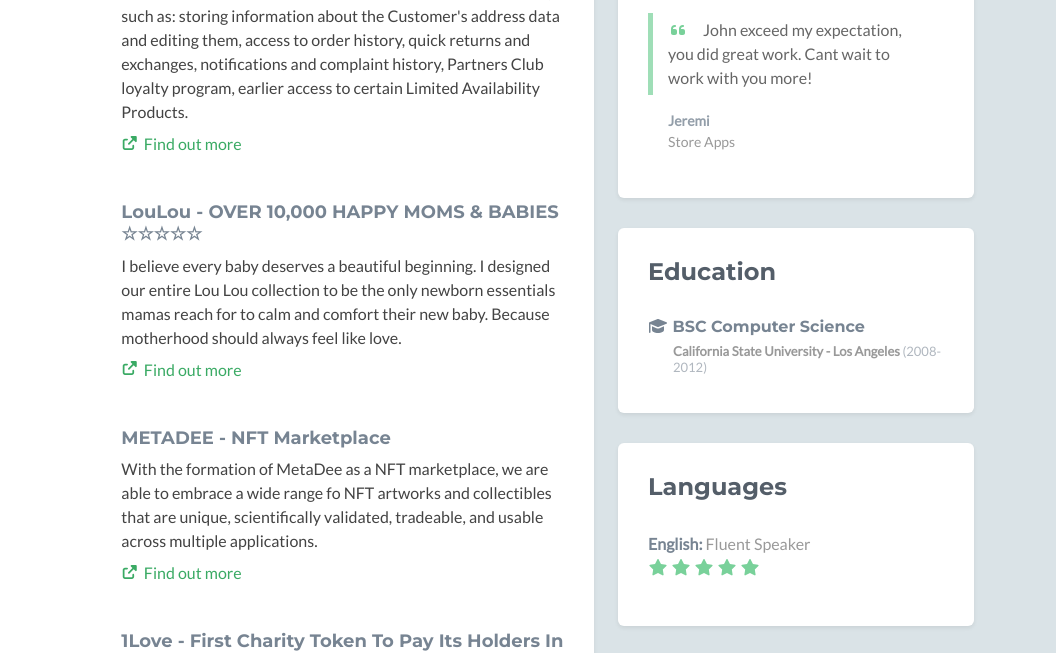
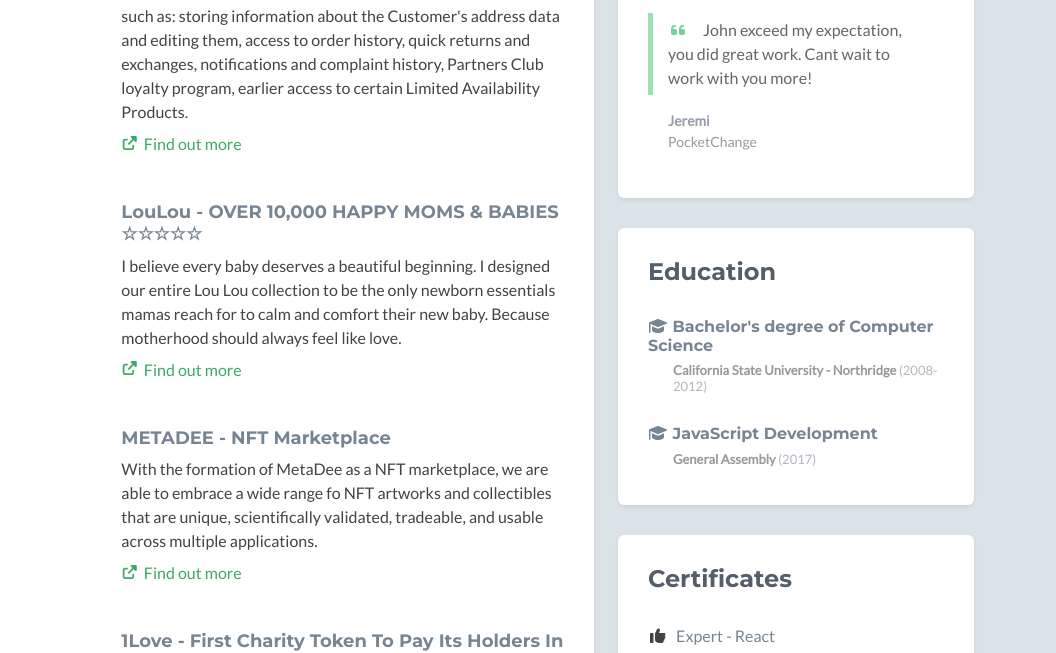
Before and after one commit to Angular0527/samuelmol0527.github.io, a plain HTML site: page index.html in a window 1280 px wide. Shown: the part 1625-2278 px from the top of the page, 224-1280 px from the left. Drawn offline with nearby package versions, Linux system fonts and the light colour scheme; a script that the page names is missing; some icons are missing.

Commit message:
finished

```diff
--- a/index.html
+++ b/index.html
@@ -353,7 +353,7 @@
                                 <blockquote class="quote">
                                     <p><i class="fas fa-quote-left"></i>John exceed my expectation, you did great work. Cant wait to work with you more!</p>
                                 </blockquote>
-                                <p class="source"><span class="name">Jeremi</span><br /><span class="title">Store Apps</span></p>
+                                <p class="source"><span class="name">Jeremi</span><br /><span class="title">PocketChange</span></p>
                             </div>
 
                             <!-- <p><a class="more-link" href="#"><i class="fas fa-external-link-alt"></i>More on Linkedin</a></p>  -->
@@ -367,14 +367,18 @@
                         <h2 class="heading">Education</h2>
                         <div class="content">
                             <div class="item">
-                                <h3 class="title"><i class="fas fa-graduation-cap"></i> BSC Computer Science</h3>
-                                <h4 class="university">California State University - Los Angeles <span class="year">(2008-2012)</span></h4>
+                                <h3 class="title"><i class="fas fa-graduation-cap"></i> Bachelor's degree of Computer Science</h3>
+                                <h4 class="university">California State University - Northridge <span class="year">(2008-2012)</span></h4>
+                            </div><!--//item-->
+                            <div class="item">
+                                <h3 class="title"><i class="fas fa-graduation-cap"></i> JavaScript Development</h3>
+                                <h4 class="university">General Assembly <span class="year">(2017)</span></h4>
                             </div><!--//item-->
                         </div><!--//content-->
                     </div><!--//section-inner-->
                 </aside><!--//section-->
 
-                <aside class="languages aside section">
+                <!-- <aside class="languages aside section">
                     <div class="section-inner shadow-sm rounded">
                         <h2 class="heading">Languages</h2>
                         <div class="content">
@@ -382,11 +386,11 @@
                                 <li class="item">
                                     <span class="title"><strong>English:</strong></span>
                                     <span class="level">Fluent Speaker <br class="visible-xs"/><i class="fas fa-star"></i> <i class="fas fa-star"></i> <i class="fas fa-star"></i> <i class="fas fa-star"></i> <i class="fas fa-star"></i> </span>
-                                </li><!--//item-->
+                                </li>
                             </ul>
-                        </div><!--//content-->
-                    </div><!--//section-inner-->
-                </aside><!--//section-->
+                        </div>
+                    </div>
+                </aside>-->
 
                 <aside class="list music aside section">
                     <div class="section-inner shadow-sm rounded">
```
